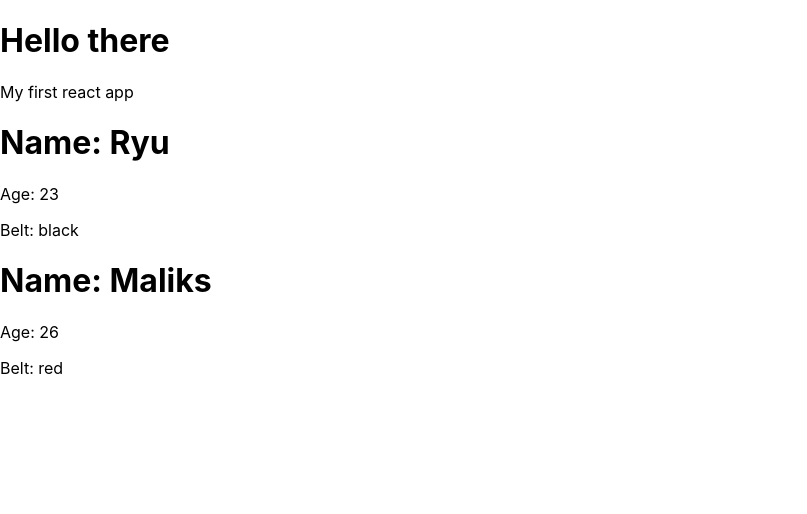
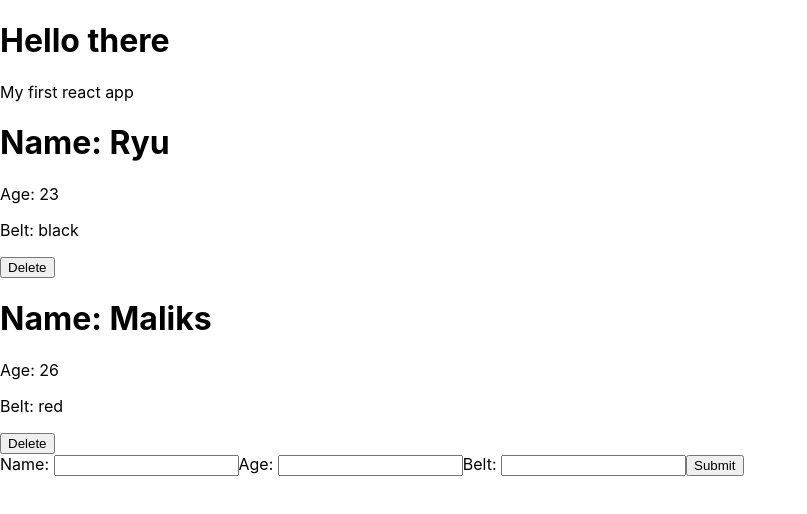
Before and after one commit to xypnox/JSsick, a React (Create React App) app in the folder React/Ninja/myapp/: page / in a window 1280 px wide. Shown: the top 514 px of the page, without its empty margins (0-807 px from the left). Built offline with nearby package versions, Linux system fonts and the light colour scheme.

Commit message:
Added deletion

```diff
--- a/React/Ninja/myapp/package.json
+++ b/React/Ninja/myapp/package.json
@@ -29,6 +29,7 @@
     ]
   },
   "devDependencies": {
+    "babel-eslint": "^10.0.1",
     "eslint": "^5.16.0",
     "eslint-config-airbnb": "^17.1.0",
     "eslint-config-prettier": "^4.2.0",
--- /dev/null
+++ b/React/Ninja/myapp/src/AddNinja.js
@@ -0,0 +1,47 @@
+import React, { Component } from 'react';
+
+// Component for Adding a New Ninja using a form
+class AddNinja extends Component {
+  constructor(props) {
+    super(props);
+    this.state = {
+      name: null,
+      age: null,
+      belt: null,
+    };
+  }
+
+  // Handles change in input elements
+  handleChange = e => {
+    this.setState({
+      [e.target.id]: e.target.value,
+    });
+  };
+
+  // Handles submit event of the form
+  handleSubmit = e => {
+    e.preventDefault();
+    this.props.addNinja(this.state);
+  };
+
+  render() {
+    return (
+      <div>
+        <form onSubmit={this.handleSubmit}>
+          <label htmlFor="name">Name: </label>
+          <input type="text" id="name" onChange={this.handleChange} />
+
+          <label htmlFor="age">Age: </label>
+          <input type="number" id="age" onChange={this.handleChange} />
+
+          <label htmlFor="belt">Belt: </label>
+          <input type="text" id="belt" onChange={this.handleChange} />
+
+          <button type="button">Submit</button>
+        </form>
+      </div>
+    );
+  }
+}
+
+export default AddNinja;
--- a/React/Ninja/myapp/src/App.js
+++ b/React/Ninja/myapp/src/App.js
@@ -1,5 +1,6 @@
 import React, { Component } from 'react';
 import Ninja from './Ninjas';
+import AddNinja from './AddNinja';
 
 class App extends Component {
   constructor(props) {
@@ -8,10 +9,27 @@
       ninjas: [
         { name: 'Ryu', age: 23, belt: 'black', id: 1 },
         { name: 'Johny', age: 20, belt: 'blue', id: 2 },
-        { name: 'Maliks', age: 26, belt: 'red', id: 3 }
-      ]
+        { name: 'Maliks', age: 26, belt: 'red', id: 3 },
+      ],
     };
   }
+
+  // Function adds a ninja
+  addNinja = ninja => {
+    ninja.id = Math.random();
+    const ninjas = [...this.state.ninjas, ninja];
+    console.log(ninja);
+    this.setState({ ninjas });
+  };
+
+  // Function deletes a ninja
+  deleteNinja = id => {
+    let ninjas = this.state.ninjas.filter(ninja => {
+      return ninja.id !== id;
+    });
+    this.setState({ ninjas });
+    // console.log(id);
+  };
 
   render() {
     const { ninjas } = this.state;
@@ -19,7 +37,8 @@
       <div className="App">
         <h1>Hello there</h1>
         <p>My first react app </p>
-        <Ninja ninjas={ninjas} />
+        <Ninja ninjas={ninjas} deleteNinja={this.deleteNinja} />
+        <AddNinja addNinja={this.addNinja} />
       </div>
     );
   }
--- a/React/Ninja/myapp/src/Ninjas.js
+++ b/React/Ninja/myapp/src/Ninjas.js
@@ -1,6 +1,7 @@
 import React from 'react';
 
-function Ninja({ ninjas }) {
+// Functional Component for displaying a ninja
+function Ninja({ ninjas, deleteNinja }) {
   const ninjaList = ninjas.map(ninja => {
     if (ninja.age > 20) {
       return (
@@ -8,6 +9,7 @@
           <h1>Name: {ninja.name}</h1>
           <p>Age: {ninja.age} </p>
           <p>Belt: {ninja.belt}</p>
+          <button type="button" onClick={ () => {deleteNinja(ninja.id)} }>Delete</button>
         </div>
       );
     }
```
Also changed, not shown: 2 other files (tests, documents, lock files or other folders).
